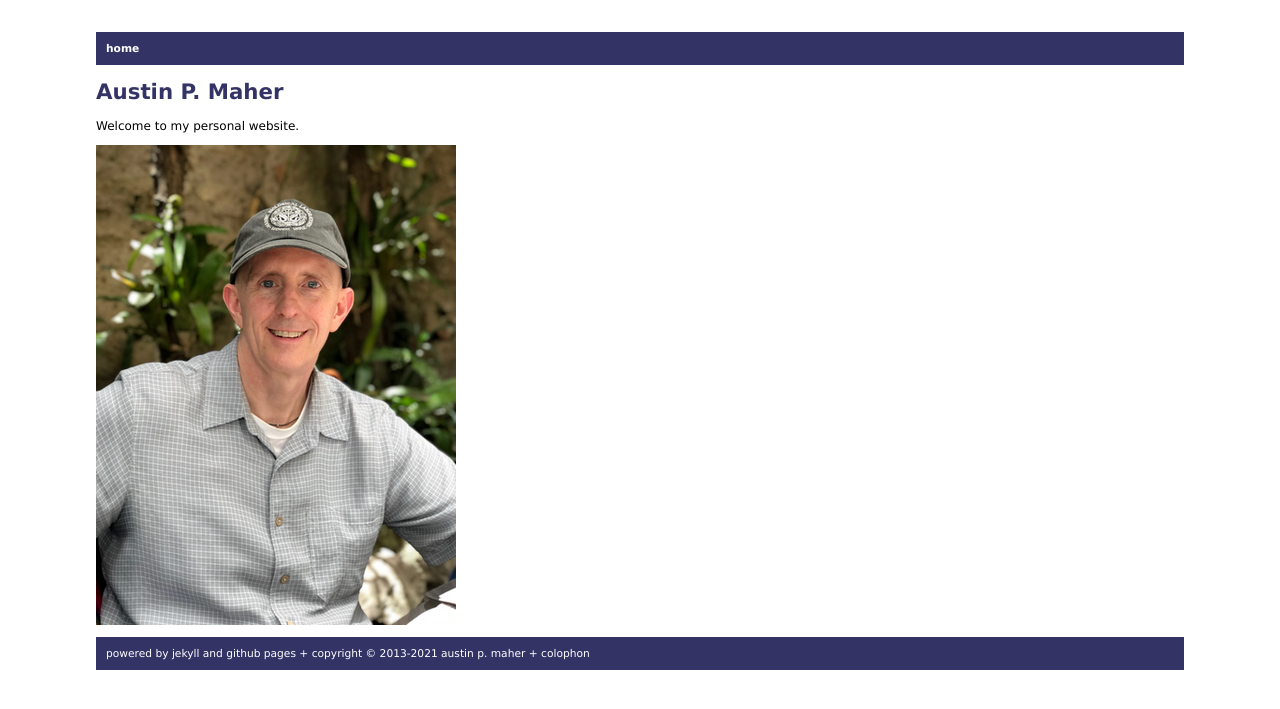
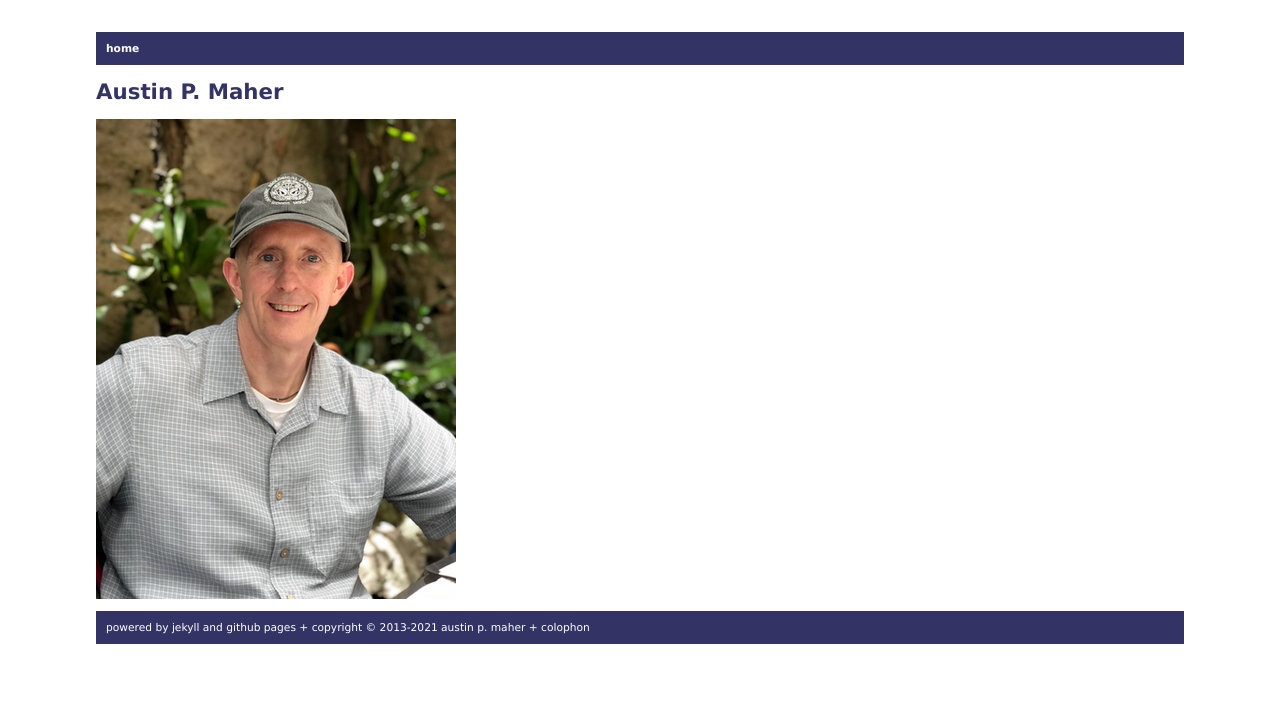
Before and after one commit to austinpmaher/austinpmaher.github.com, a Jekyll site: the page built from index.html, in a window 1280 px wide. Shown: the top 709 px of the page. Built offline with Jekyll 4.4.1, drawn with Linux system fonts in a browser that asks for light colours.

Commit message:
Clean homepage

```diff
--- a/index.html
+++ b/index.html
@@ -3,8 +3,8 @@ layout: default
 title: Austin P. Maher
 ---
 
-<p>Welcome to my personal website.</p>
-
 <p>
     <img src="/images/austin/2018-apm-guatemala-scaled.png" border="0">
 </p>
+
+<p></p>
```
